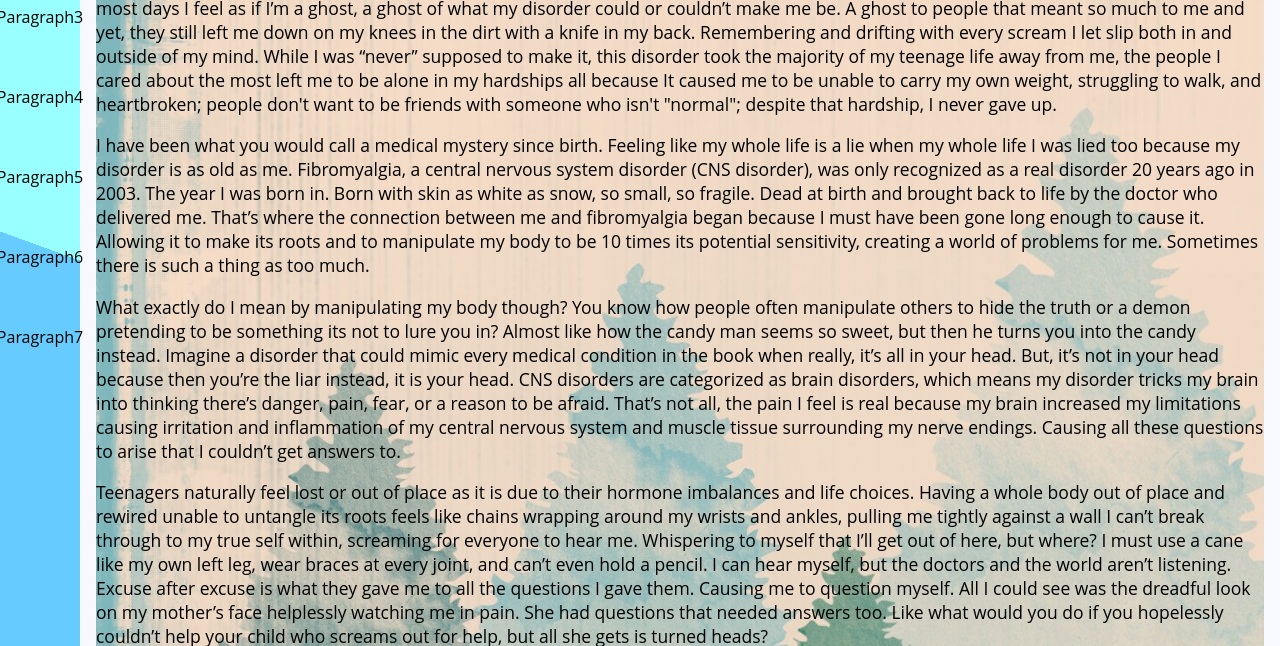
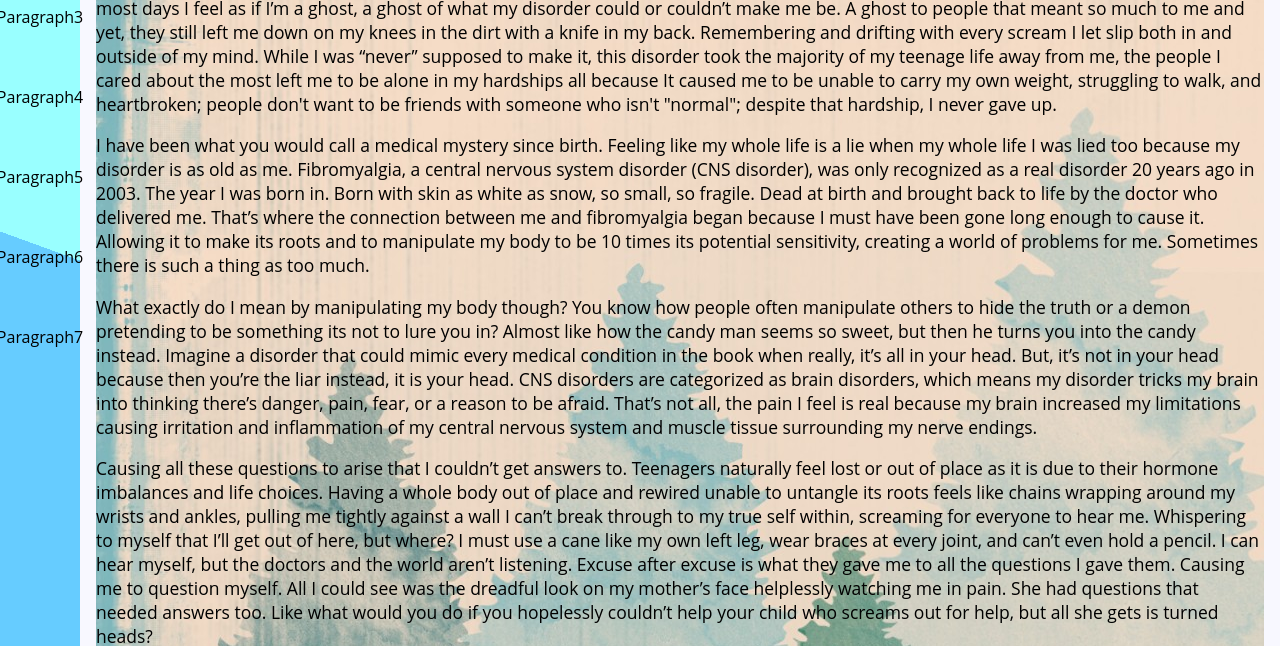
Before and after one commit to GhostAsh/Narrative-Writing, a plain HTML site: page index.html in a window 1280 px wide. Shown: the part 154-800 px from the top of the page. Drawn offline with Linux system fonts and the light colour scheme.

Commit message:
Update index.html

```diff
--- a/index.html
+++ b/index.html
@@ -59,9 +59,9 @@
 
 		<p id="Paragraph2">I have been what you would call a medical mystery since birth. Feeling like my whole life is a lie when my whole life I was lied too because my disorder is as old as me. Fibromyalgia, a central nervous system disorder (CNS disorder), was only recognized as a real disorder 20 years ago in 2003. The year I was born in. Born with skin as white as snow, so small, so fragile. Dead at birth and brought back to life by the doctor who delivered me. That’s where the connection between me and fibromyalgia began because I must have been gone long enough to cause it. Allowing it to make its roots and to manipulate my body to be 10 times its potential sensitivity, creating a world of problems for me. Sometimes there is such a thing as too much.</p>
 
-		<p id="Paragraph3">What exactly do I mean by manipulating my body though? You know how people often manipulate others to hide the truth or a demon pretending to be something its not to lure you in? Almost like how the candy man seems so sweet, but then he turns you into the candy instead. Imagine a disorder that could mimic every medical condition in the book when really, it’s all in your head. But, it’s not in your head because then you’re the liar instead, it is your head. CNS disorders are categorized as brain disorders, which means my disorder tricks my brain into thinking there’s danger, pain, fear, or a reason to be afraid. That’s not all, the pain I feel is real because my brain increased my limitations causing irritation and inflammation of my central nervous system and muscle tissue surrounding my nerve endings. Causing all these questions to arise that I couldn’t get answers to. </p>
+		<p id="Paragraph3">What exactly do I mean by manipulating my body though? You know how people often manipulate others to hide the truth or a demon pretending to be something its not to lure you in? Almost like how the candy man seems so sweet, but then he turns you into the candy instead. Imagine a disorder that could mimic every medical condition in the book when really, it’s all in your head. But, it’s not in your head because then you’re the liar instead, it is your head. CNS disorders are categorized as brain disorders, which means my disorder tricks my brain into thinking there’s danger, pain, fear, or a reason to be afraid. That’s not all, the pain I feel is real because my brain increased my limitations causing irritation and inflammation of my central nervous system and muscle tissue surrounding my nerve endings.</p>
 
-		<p id="Paragraph4">Teenagers naturally feel lost or out of place as it is due to their hormone imbalances and life choices. Having a whole body out of place and rewired unable to untangle its roots feels like chains wrapping around my wrists and ankles, pulling me tightly against a wall I can’t break through to my true self within, screaming for everyone to hear me. Whispering to myself that I’ll get out of here, but where? I must use a cane like my own left leg, wear braces at every joint, and can’t even hold a pencil. I can hear myself, but the doctors and the world aren’t listening. Excuse after excuse is what they gave me to all the questions I gave them. Causing me to question myself. All I could see was the dreadful look on my mother’s face helplessly watching me in pain. She had questions that needed answers too. Like what would you do if you hopelessly couldn’t help your child who screams out for help, but all she gets is turned heads? </p>
+		<p id="Paragraph4">Causing all these questions to arise that I couldn’t get answers to. Teenagers naturally feel lost or out of place as it is due to their hormone imbalances and life choices. Having a whole body out of place and rewired unable to untangle its roots feels like chains wrapping around my wrists and ankles, pulling me tightly against a wall I can’t break through to my true self within, screaming for everyone to hear me. Whispering to myself that I’ll get out of here, but where? I must use a cane like my own left leg, wear braces at every joint, and can’t even hold a pencil. I can hear myself, but the doctors and the world aren’t listening. Excuse after excuse is what they gave me to all the questions I gave them. Causing me to question myself. All I could see was the dreadful look on my mother’s face helplessly watching me in pain. She had questions that needed answers too. Like what would you do if you hopelessly couldn’t help your child who screams out for help, but all she gets is turned heads? </p>
 
 		<p id="Paragraph5">Turned heads and turned backs is something I got all my life not just by doctors, but also by friends. People I loved more than life itself just when it came to my life, their life had more value to them than I ever did. Even if we were all just teenagers becoming adolescents. A bunch of 17–20-year-olds who clearly are still kids, we are still old enough to know right from wrong. Defined, judged, an outcast is a label that isn’t new to me. That is something I wouldn’t have learned at a young age if it wasn’t for my CNS disorder. When you’re someone that doesn’t fit in makes you question if you should be trying to fit in seeing how many people aren’t trying themselves to fit into your life. I guess that’s what they mean when they say someone isn’t for you or the definition of having a fake friend. Life shouldn’t be about fitting in, but about being accepted for who you are. Having to go through those rejections with a CNS disorder that can easily be triggered by stress or trauma of my emotional self makes the pain inside worse. It became only natural for me to be depressed, dull in the face, muting myself from all the pain in my throat, and holding back every tear that glossed my eyes. </p>
 
```
